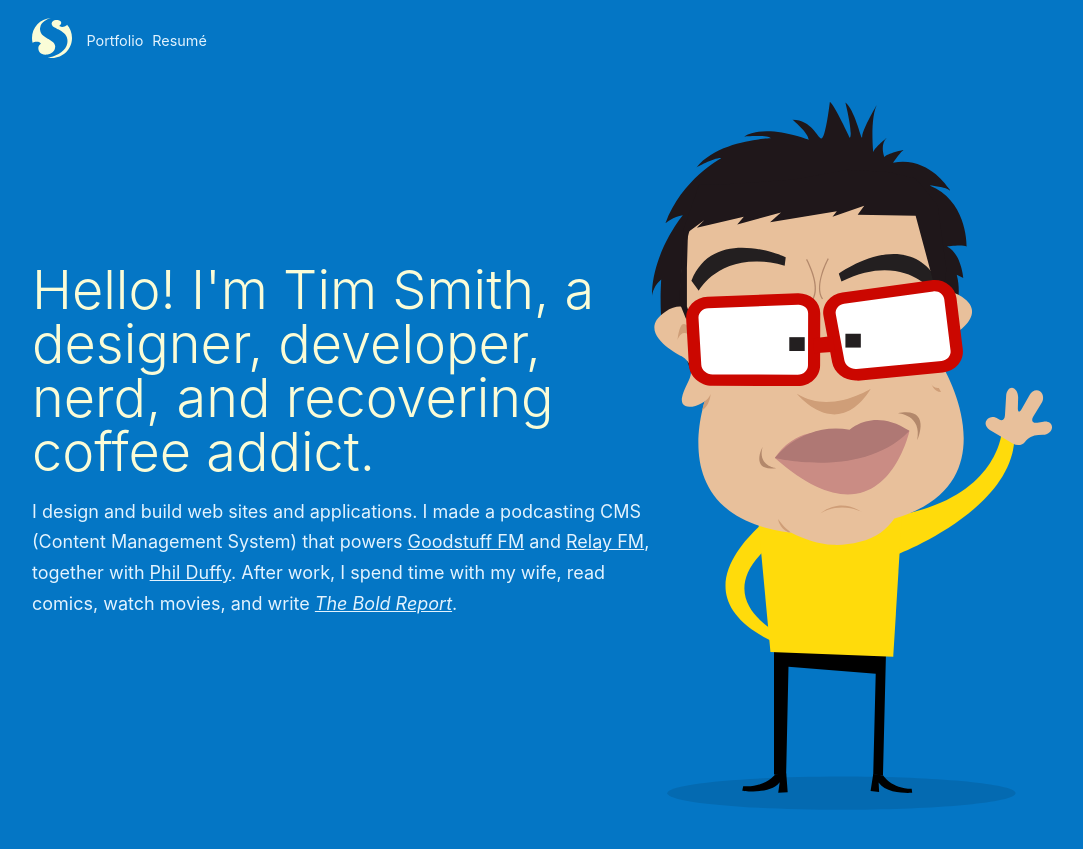
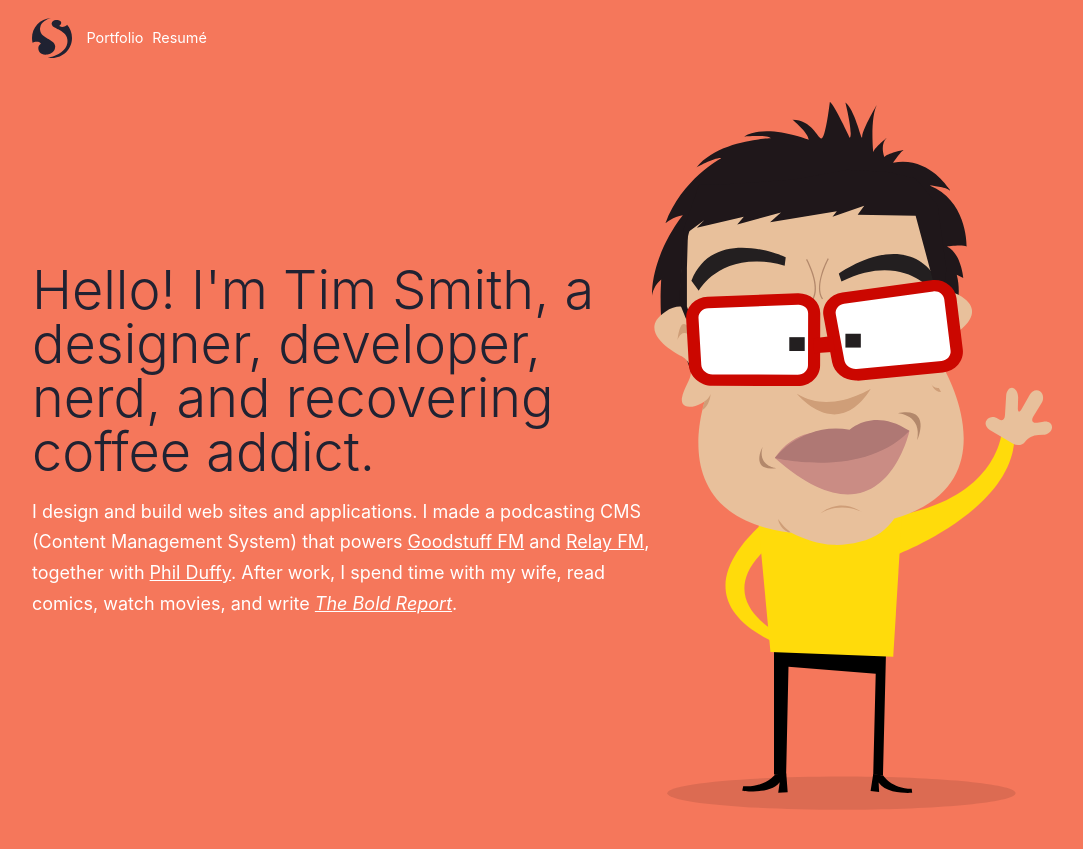
Before and after one commit to xavibenjamin/ttimsmith.com, a Jekyll site: the page built from index.html, in a window 1280 px wide. Shown: the top 849 px of the page, without its empty margins (4-1087 px from the left). Built offline with Jekyll 4.4.1, drawn with Linux system fonts in a browser that asks for light colours; some web fonts are replaced.

Commit message:
change colors

```diff
--- a/assets/stylesheets/_layout/_header.scss
+++ b/assets/stylesheets/_layout/_header.scss
@@ -18,6 +18,7 @@
 
 .site__branding {
   margin: 0 .8rem 0 0;
+  max-height: 40px;
   svg {
     width: 40px;
   }
--- a/assets/stylesheets/_layout/_maincontent.scss
+++ b/assets/stylesheets/_layout/_maincontent.scss
@@ -16,10 +16,10 @@
 .cover__about {
   flex: 0 1 620px;
   p {
-    color: lighten($dark-color, 55%);
+    color: lighten($dark-color, 65%);
   }
   a {
-    color: lighten($dark-color, 55%);
+    color: lighten($dark-color, 65%);
   }
   @media #{$medium-up} {
     padding: 5rem 0 2rem;
@@ -50,6 +50,7 @@
     @media #{$small-only} {
       height: 50vh;
     }
+    max-height: 95vh;
   }
   @media #{$medium-up} {
     order: 2;
--- a/assets/stylesheets/_redbat/_bits.scss
+++ b/assets/stylesheets/_redbat/_bits.scss
@@ -21,11 +21,11 @@ COLORS
 Color Variables
 ------------------------------------------- */
 
-$dark-color:    #0476c5;
+$dark-color:    #f5775b;
 $text-color:    #555;
 $link-color:    #429cd4;
 $border-color:  #f4f4f4;
-$jazz-color:    #fafcd7;
+$jazz-color:    #202232;
 $alert-color:   #e54a4f;
 
 
```
